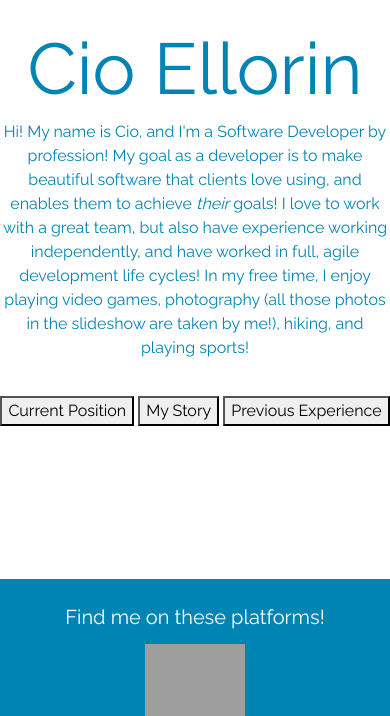
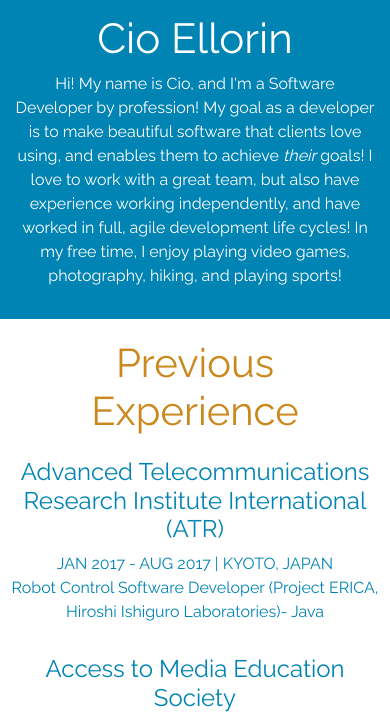
Before and after one commit to ixellorin/ixellorin.github.io, a PHP site: page /views/about.html in a window 390 px wide. Shown: the part 425-1141 px from the top of the page. Run offline with PHP 8.4, Linux system fonts and the light colour scheme; some web fonts are replaced; grey boxes are pictures that could not be loaded.

Commit message:
Adding Mobile Styling for about page

```diff
--- a/css/styles.css
+++ b/css/styles.css
@@ -577,29 +577,68 @@ body {
   /* About */
 
   .about-header {
+    background-color: #0084B4;
     align-items: center;
     vertical-align: middle;
     padding-top: 5%;
-    padding-bottom: 5%;
+    padding-bottom: 0%;
     position: relative;
   }
 
   .about-header-details {
-    color: #0084B4;
-    background-color: #FFFFFF;
+    color: #FFFFFF;
+    background-color: #0084B4;
     position: relative;
     width: 100%;
-    padding-top: 2%;
-    padding-bottom: 5%;
+    padding: 15px;
   }
 
   .about-header-details h1 {
-    font-size: 72px;
+    font-size: 42px;
   }
 
   #about-profile {
     border: 15px solid #FFFFFF;
     border-color: #FFFFFF;
+  }
+
+  .tabs-container {
+    display: none;
+  }
+
+  .about-mobile-previous-experience-job {
+    color: #0084B4;
+    padding-top: 15px;
+  }
+
+  .about-mobile-previous-experience-job img {
+    display: none;
+  }
+
+  .about-mobile-section.white {
+    padding-top: 20px;
+    padding-left: 10px;
+    padding-right: 10px;
+    padding-bottom: 20px;
+    color: #0084B4;
+    background-color: #FFFFFF;
+  }
+
+  .about-mobile-section.white h1 {
+    color: #CB881D;
+  }
+
+  .about-mobile-section.blue {
+    padding-top: 20px;
+    padding-left: 10px;
+    padding-right: 10px;
+    padding-bottom: 20px;
+    color: #FFFFFF;
+    background-color: #0084B4;
+  }
+
+  .about-mobile-section.blue p {
+    padding: 15px;
   }
 }
 
@@ -1350,4 +1389,12 @@ body {
      margin-left: 15%;
      margin-right: 15%;
    }
+
+   .about-mobile-section.white {
+     display: none;
+   }
+
+   .about-mobile-section.blue {
+     display: none;
+   }
 }
--- a/views/about.html
+++ b/views/about.html
@@ -41,7 +41,7 @@
 
 <div class="about-header-details">
   <h1>Cio Ellorin</h1>
-  <p>Hi! My name is Cio, and I'm a Software Developer by profession! My goal as a developer is to make beautiful software that clients love using, and enables them to achieve <i>their</i> goals! I love to work with a great team, but also have experience working independently, and have worked in full, agile development life cycles! In my free time, I enjoy playing video games, photography (all those photos in the slideshow are taken by me!), hiking, and playing sports!
+  <p>Hi! My name is Cio, and I'm a Software Developer by profession! My goal as a developer is to make beautiful software that clients love using, and enables them to achieve <i>their</i> goals! I love to work with a great team, but also have experience working independently, and have worked in full, agile development life cycles! In my free time, I enjoy playing video games, photography, hiking, and playing sports!
 </div>
 
 <!-- Begin tabs -->
@@ -107,6 +107,62 @@
 </div>
 
 <!-- End tabs -->
+
+<!-- Details (only for mobile) -->
+
+<!-- Previous Experience -->
+<!-- ATR -->
+<div class="about-mobile-section white">
+  <h1>Previous Experience</h1>
+<div class="about-mobile-previous-experience-job">
+  <div class="tab-about-previous-experience">
+    <h4>Advanced Telecommunications Research Institute International (ATR)</h4>
+    <p>JAN 2017 - AUG 2017 | KYOTO, JAPAN
+      <br>Robot Control Software Developer (Project ERICA, Hiroshi Ishiguro Laboratories)- Java
+    </p>
+  </div>
+</div>
+
+<!-- AMES -->
+<div class="about-mobile-previous-experience-job">
+  <div class="tab-about-previous-experience">
+    <h4>Access to Media Education Society</h4>
+    <p>MAY 2016 - AUG 2016 | VANCOUVER, BC
+      <br>Web Developer, Designer - HTML, CSS
+    </p>
+  </div>
+</div>
+
+<!-- VISIER -->
+<div class="about-mobile-previous-experience-job">
+  <div class="tab-about-previous-experience">
+    <h4>Visier Inc.</h4>
+    <p>SEP 2014 - AUG 2015 | VANCOUVER, BC
+      <br>Workforce Analytics Software Developer (co-op) - ActionScript, XML, Flex
+    </p>
+  </div>
+</div>
+</div>
+<!-- End of Experience -->
+
+<!-- My Story -->
+<div class="about-mobile-section blue">
+<h1>My Story</h1>
+<p style="text-align:left">When I was a kid, my uncle had bought my siblings and I a Nintendo 64; from early on, I knew what I wanted to do when I grew up: I wanted to make video games. I first programmed something in my high school IT class called Guido Van Robot (GVR), and it was then that I realized it wasn't just video games that I wanted to create, I want to <i>make anything do something</i>, and I had that 'aha!' moment where I realized I just wanted to build software as a career!
+
+  <br>
+  <br> I applied to the University of British Columbia's Faculty of Science, and, in my first year, declared my Major in Computer Science. I spent six years studying there, gaining 24 months of real work experience along the way through completing the Co-Op program. I worked in Vancouver for VISIER while it was still expanding, Access to Media Education Society - a non-profit organization, and I worked in Japan for eight months developing software for robotics researchers! Finally, here I am today!
+</p>
+</div>
+<!-- End of My Story -->
+
+<div class="about-mobile-section white">
+  <h1>Current Position</h1>
+  <p>I am currently looking for a job! If you're interested in hiring me, I can be contacted via email.
+    <br>
+    <br>iellorin@gmail.com or iellorin@hotmail.com</p>
+</div>
+<!-- End of Details -->
 
 <!-- Find me div -->
 <div class="find-me">
```
